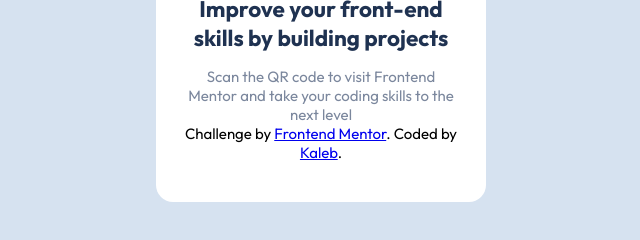
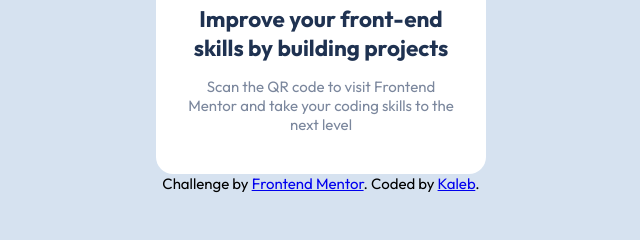
Before and after one commit to Kaleb-9/QR-code-component, a plain HTML site: page index.html in a window 1280 px wide. Shown: the part 434-674 px from the top of the page, without its empty margins (319-959 px from the left). Drawn offline with Linux system fonts and the light colour scheme.

Commit message:
Add files via upload

```diff
--- a/index.html
+++ b/index.html
@@ -3,21 +3,28 @@
 <head>
   <meta charset="UTF-8">
   <meta name="viewport" content="width=device-width, initial-scale=1.0"> <!-- displays site properly based on user's device -->
-
+  <link rel="stylesheet" href="styles.css">
   <link rel="icon" type="image/png" sizes="32x32" href="./images/favicon-32x32.png">
   <title>Frontend Mentor | QR code component</title>
+  <style>
+    .attribution {
+      text-align: center;
+    }
+  </style>
 </head>
 <body>
-  <link rel="stylesheet" href="styles.css">
   <div class="container">
     <div class="card">
       <img src="https://digitshack.com/codepen/mentor11/image-qr-code.png" alt="">
       <div class="text">
         <h2>Improve your front-end skills by building projects</h2>
         <p>Scan the QR code to visit Frontend Mentor and take your coding skills to the next level</p>
-  <div class="attribution">
-    Challenge by <a href="https://www.frontendmentor.io?ref=challenge" target="_blank">Frontend Mentor</a>.
-    Coded by <a href="#">Kaleb</a>.
+      </div>
+    </div>
+    <div class="attribution">
+      Challenge by <a href="https://www.frontendmentor.io?ref=challenge" target="_blank">Frontend Mentor</a>.
+      Coded by <a href="#">Kaleb</a>.
+    </div>
   </div>
 </body>
 </html>
```
